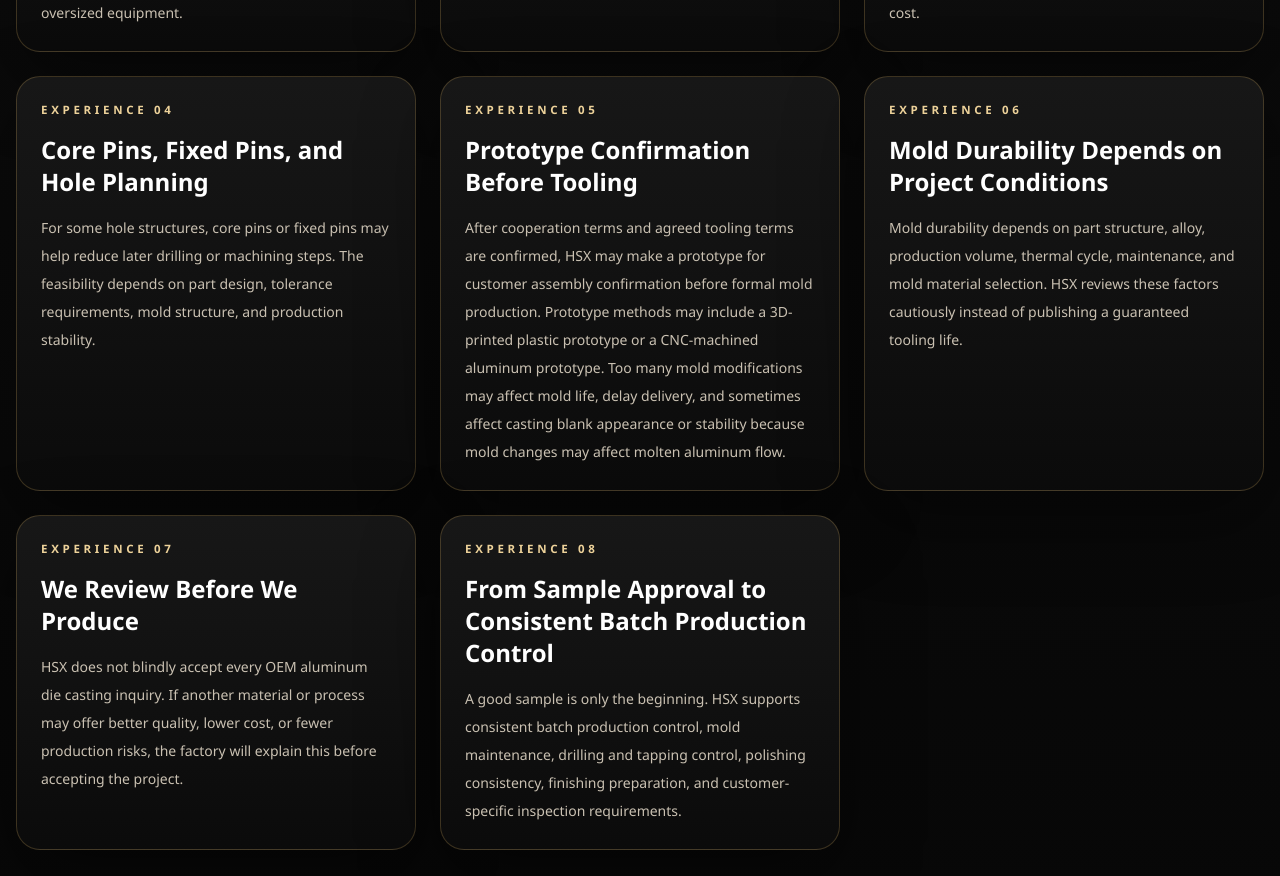
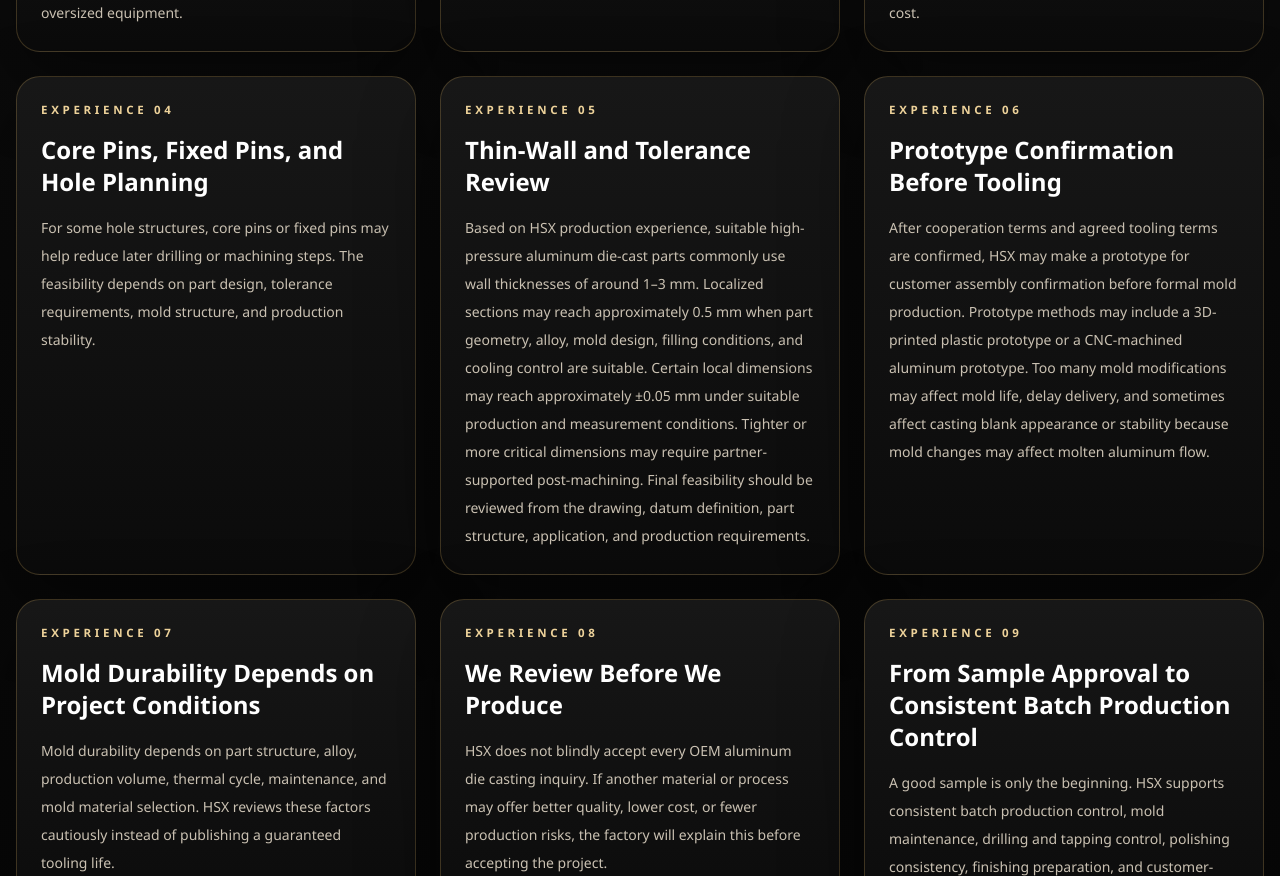
Before and after one commit to nicolsonhuang-byte/hsxdiecasting, a Next.js app: page /products/oem-aluminum-die-casting-parts in a window 1280 px wide. Shown: the part 9040-9916 px from the top of the page. Built offline with nearby package versions, Linux system fonts and the light colour scheme.

Commit message:
Add thin-wall and tolerance review guidance

```diff
--- a/src/app/products/oem-aluminum-die-casting-parts/page.tsx
+++ b/src/app/products/oem-aluminum-die-casting-parts/page.tsx
@@ -358,6 +358,11 @@ const factoryExperience: InfoCard[] = [
     title: "Core Pins, Fixed Pins, and Hole Planning",
     description:
       "For some hole structures, core pins or fixed pins may help reduce later drilling or machining steps. The feasibility depends on part design, tolerance requirements, mold structure, and production stability.",
+  },
+  {
+    title: "Thin-Wall and Tolerance Review",
+    description:
+      "Based on HSX production experience, suitable high-pressure aluminum die-cast parts commonly use wall thicknesses of around 1–3 mm. Localized sections may reach approximately 0.5 mm when part geometry, alloy, mold design, filling conditions, and cooling control are suitable. Certain local dimensions may reach approximately ±0.05 mm under suitable production and measurement conditions. Tighter or more critical dimensions may require partner-supported post-machining. Final feasibility should be reviewed from the drawing, datum definition, part structure, application, and production requirements.",
   },
   {
     title: "Prototype Confirmation Before Tooling",
```
